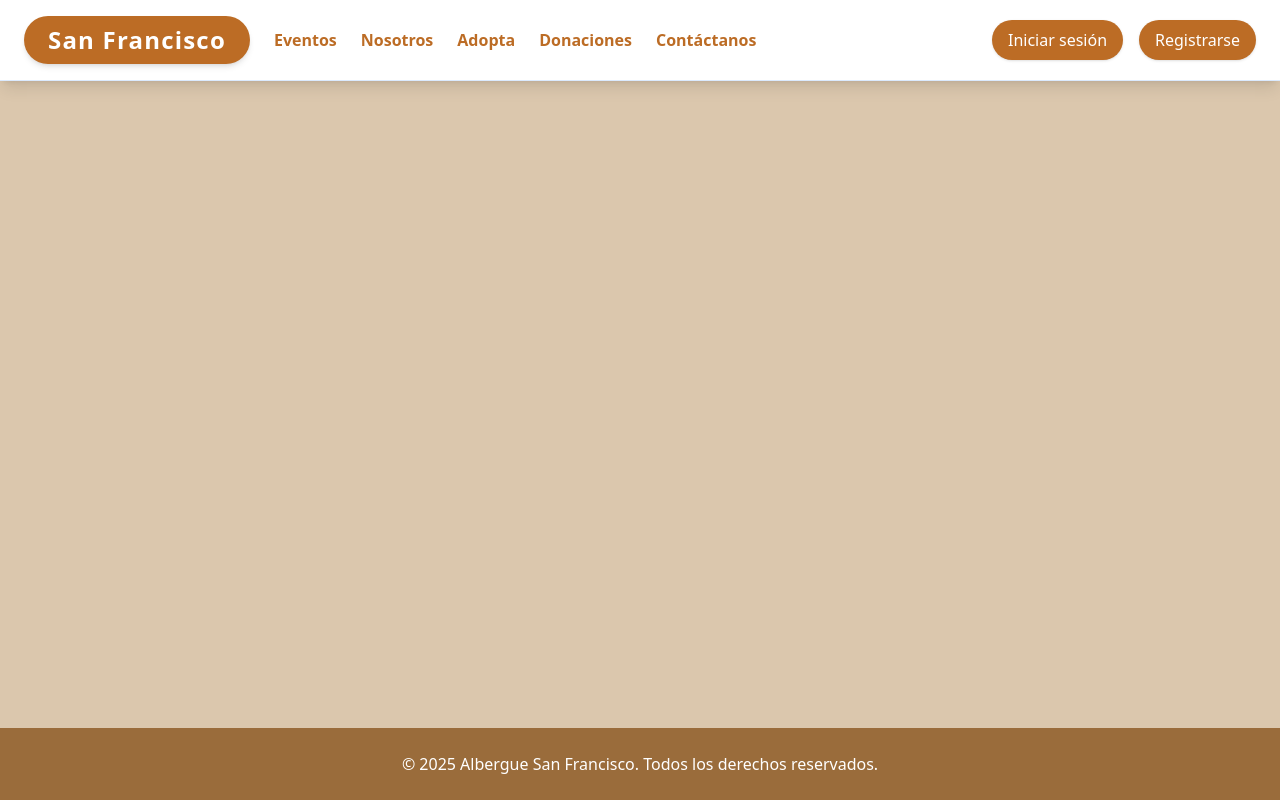
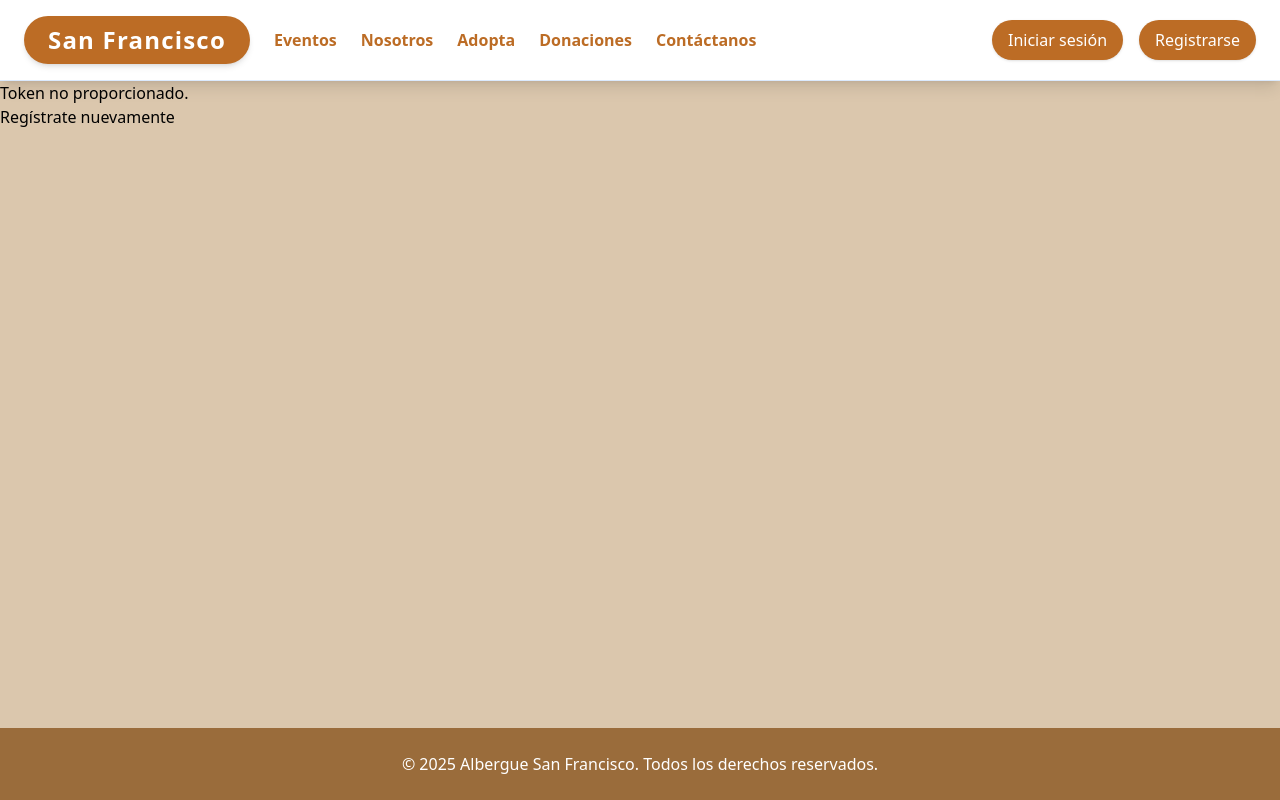
Before and after one commit to Manuelh2004/FRONTEND_ADPRSO, a React (Vite) app: page /verify-email in a window 1280 px wide. Built offline with nearby package versions, Linux system fonts and the light colour scheme; some icons are missing.

Commit message:
30/06/2025 FUNCIONANDO

```diff
--- a/src/App.jsx
+++ b/src/App.jsx
@@ -20,7 +20,7 @@ import MisAdopciones from './Pages/Usuario/AdopcionesUsuario/MisAdopciones';
 import Perfil from './Pages/Usuario/PerfilUsuario/Perfil';
 import ForgotPassword from './ForgotPassword'; // Asegúrate de que la ruta sea correcta
 import ResetPassword from './ResetPassword';
-
+import VerifyEmail from './VerifyEmail';
 
 export const App = () => {
   const { isAuthenticated, role, logout } = useAuth();
@@ -95,6 +95,7 @@ export const App = () => {
         <Route path="/eventos/:id" element={<EventoDetalle />} />
         <Route path='/eventos' element={<Eventos/>} />
         <Route path="/reset-password" element={<ResetPassword />} />
+        <Route path="/verify-email" element={<VerifyEmail/>} />
 
         {/* RUTA DE LOGIN */}
         <Route path="/login" element={<Login />} />
--- /dev/null
+++ b/src/VerifyEmail.jsx
@@ -0,0 +1,49 @@
+import React, { useState, useEffect } from 'react';
+import { useLocation, useNavigate } from 'react-router-dom';
+import axios from 'axios';
+
+const VerifyEmail = () => {
+    const [message, setMessage] = useState('');
+    const [loading, setLoading] = useState(true);
+    const location = useLocation();  // Obtener la ubicación actual de la URL
+    const navigate = useNavigate();  // Para redirigir después de la verificación
+
+    useEffect(() => {
+        const queryParams = new URLSearchParams(location.search);  // Extraer parámetros de la URL
+        const token = queryParams.get('token');  // Obtener el valor del parámetro 'token'
+
+        if (token) {
+            // Llamada al backend para verificar el token
+            axios.post(`http://localhost:8080/auth/verify_email?token=${token}`)
+                .then((response) => {
+                    setMessage('Correo electrónico verificado correctamente.');
+                    setLoading(false);
+                    setTimeout(() => {
+                        history.push('/login');  // Redirigimos al login después de 3 segundos
+                    }, 3000);
+                })
+        } else {
+            setMessage('Token no proporcionado.');
+            setLoading(false);
+        }
+    }, [location.search, navigate]);  // Dependencias para que se ejecute cuando cambie la URL
+
+    return (
+        <div className="container">
+            {loading ? (
+                <p>Verificando...</p>
+            ) : (
+                <div>
+                    <p>{message}</p>
+                    {!message.includes('correctamente') && (
+                        <p>
+                            <a href="/register">Regístrate nuevamente</a>
+                        </p>
+                    )}
+                </div>
+            )}
+        </div>
+    );
+};
+
+export default VerifyEmail;
```
